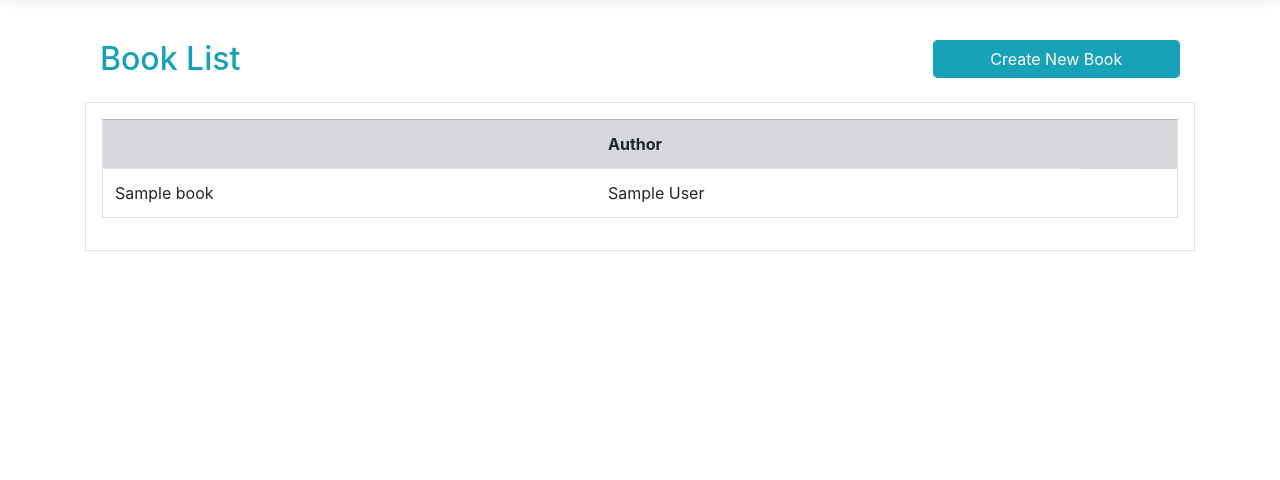
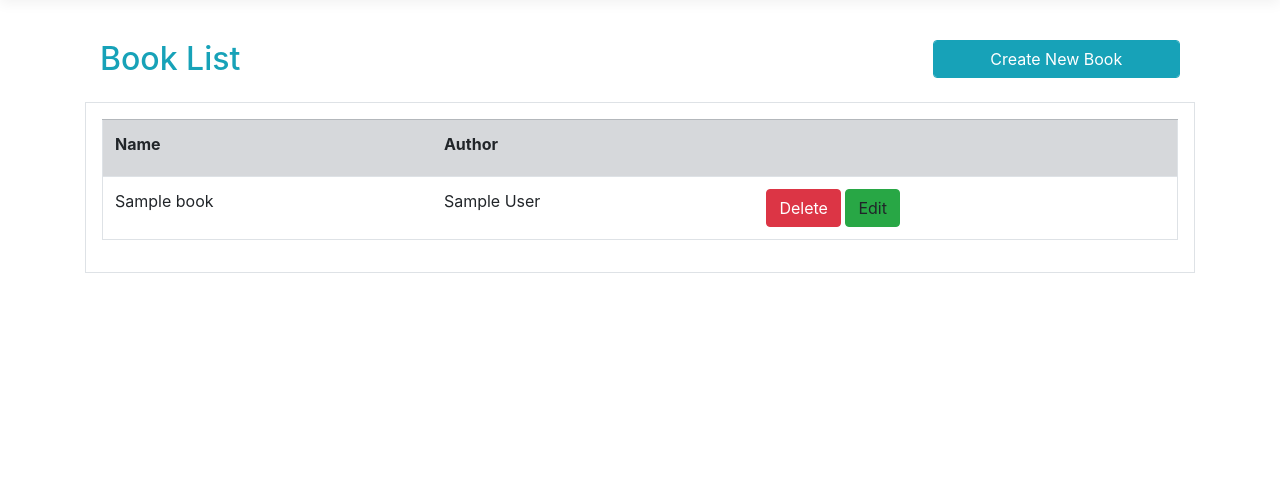
Before and after one commit to sinclairliang/dotnet, an ASP.NET Core app: page /BookList in a window 1280 px wide. Shown: the part 57-537 px from the top of the page. Run offline with ASP.NET Core 8, Linux system fonts and the light colour scheme; empty tables hold one stand-in row (values such as "Sample post"); database files in the repository are not loaded.

Commit message:
showing labels

```diff
--- a/BookListRazor/BookListRazor/Pages/BookList/Index.cshtml
+++ b/BookListRazor/BookListRazor/Pages/BookList/Index.cshtml
@@ -19,11 +19,12 @@
                 <table class="table table-striped border">
                     <tr class="table-secondary">
                         <th>
-                            <lable asp-for="Books.FirstOrDefault().Name"></lable>
+                            <label asp-for="Books.FirstOrDefault().Name"></label>
                         </th>
 
                         <th>
-                            @Html.DisplayNameFor(m => m.Books.FirstOrDefault().Author)
+                            @*@Html.DisplayNameFor(m => m.Books.FirstOrDefault().Author)*@
+                            <label asp-for="Books.FirstOrDefault().Author"></label>
                         </th>
 
                         <th>
@@ -41,6 +42,10 @@
                             <td>
                                 @Html.DisplayFor(m => item.Author)
                             </td>
+                            <td>
+                                <button class="btn btn-danger btn-small">Delete</button>
+                                <a class="btn btn-success btn-small">Edit</a>
+                            </td>
                         </tr>
                     }
                 </table>
```
